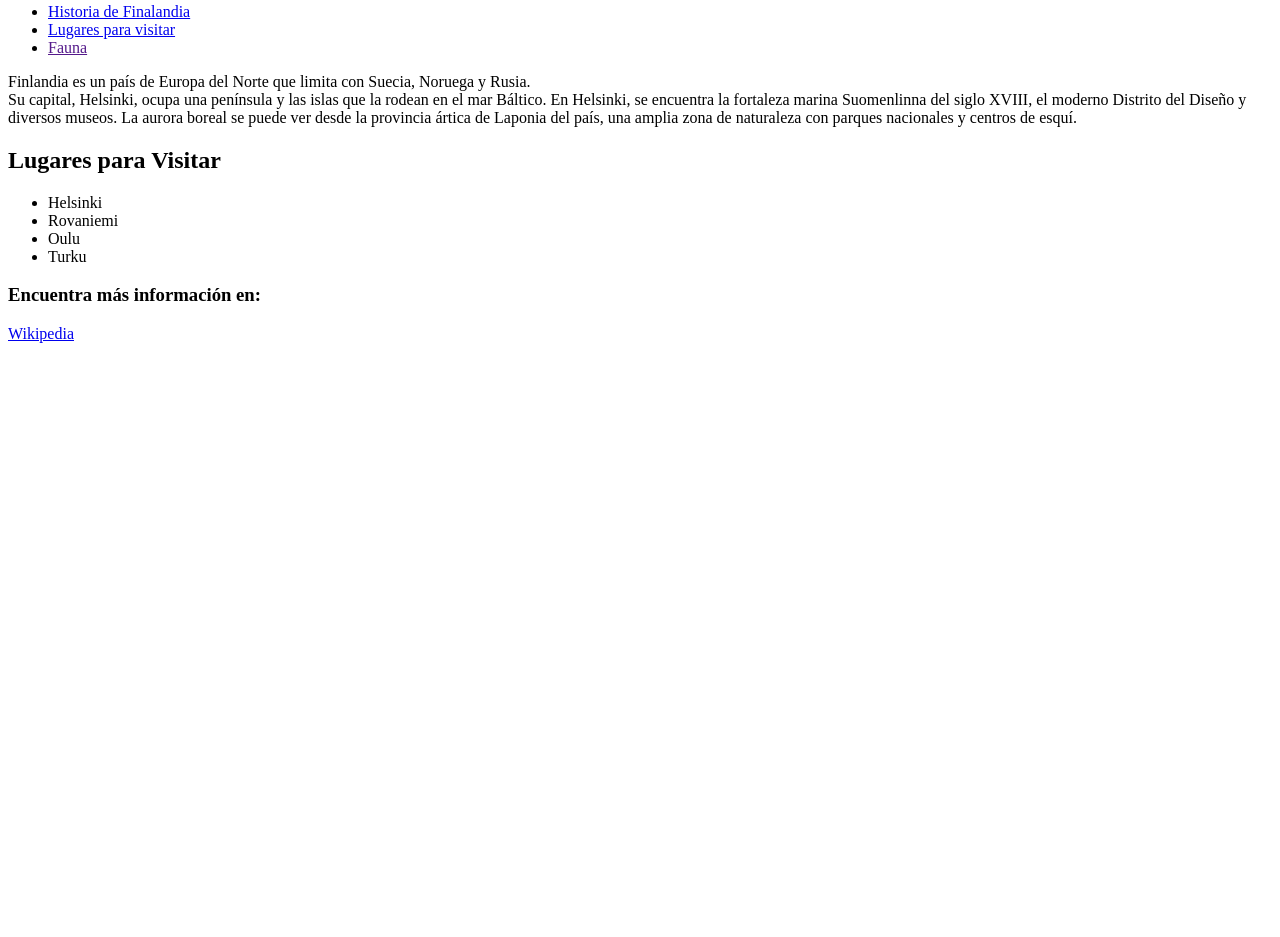
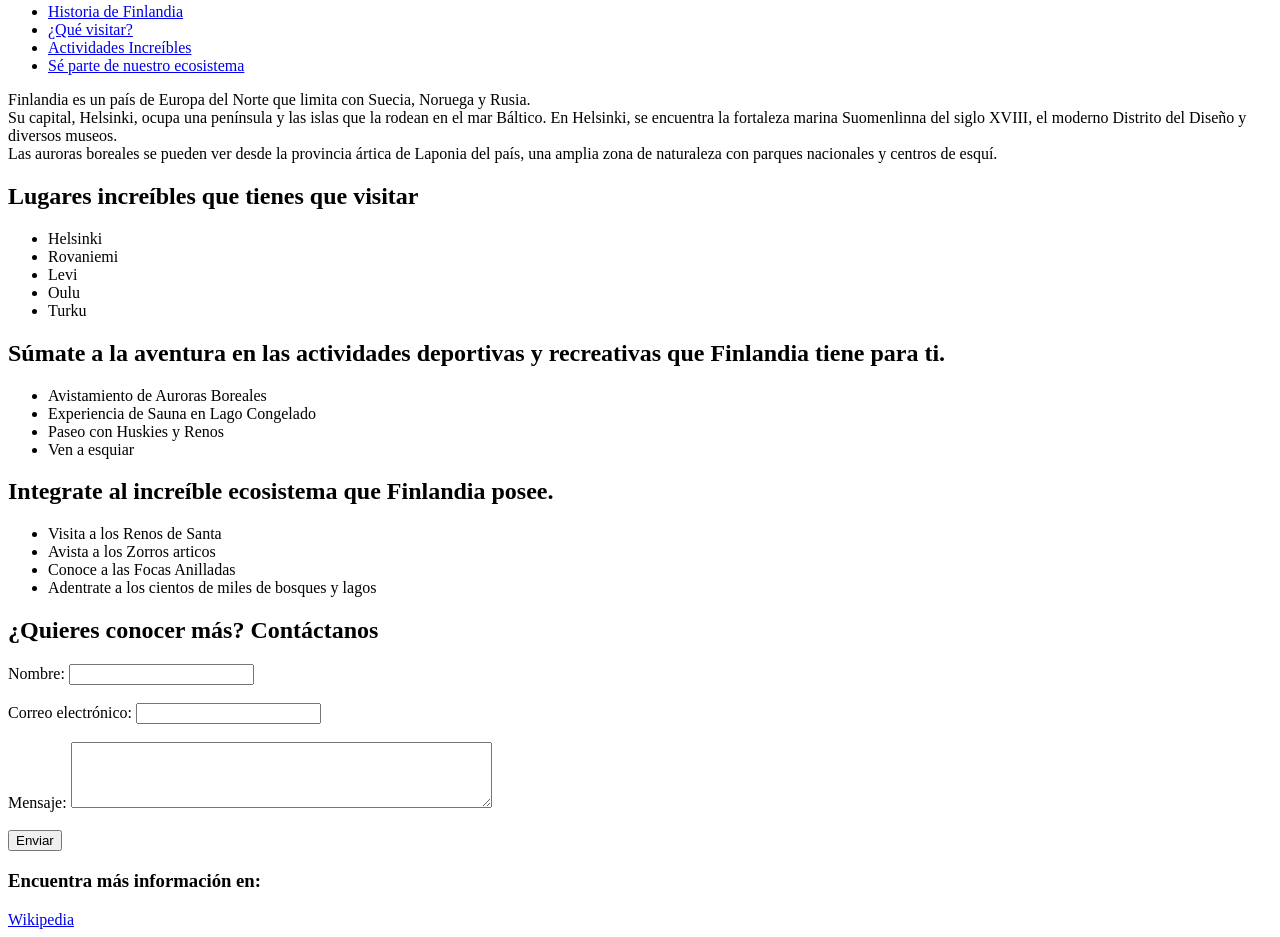
Before and after one commit to car-tucho/PrimerPagina, a plain HTML site: page index.html in a window 1280 px wide. Shown: the part 397-1334 px from the top of the page. Before the commit the page ends 800 px from the top, so only its background shows below. Drawn offline with Linux system fonts and the light colour scheme.

Commit message:
Avance de mi página

```diff
--- a/index.html
+++ b/index.html
@@ -8,38 +8,77 @@
 <!--AQUI COMIENZA MI PÁGINA-->
 <body>
     <header>
-        <h1>País:Finlandia</h1>
-        <img src="https://cdn.businessinsider.es/sites/navi.axelspringer.es/public/media/image/2019/04/finlandia-pais-feliz-mundo.jpg?tf=1200x" alt="Imagen de paisaje de Finalndia"
+        <h1>País: Finlandia</h1>
+        <img src="https://cdn.businessinsider.es/sites/navi.axelspringer.es/public/media/image/2019/04/finlandia-pais-feliz-mundo.jpg?tf=1200x"     alt="Imagen de paisaje de Finlandia" />
         <nav>
             <ul>
-            <li><a href="#historia">Historia de Finalandia</a></li>
-            <li><a href="#lugares">Lugares para visitar</a></li>
-            <li><a href="">Fauna</a></li>
+                <li><a href="#historia">Historia de Finlandia</a></li>
+                <li><a href="#lugares">¿Qué visitar?</a></li>
+                <li><a href="#actividades">Actividades Increíbles</a></li>
+                <li><a href="florafauna">Sé parte de nuestro ecosistema</a></li>
             </ul>
         </nav>
+    </header>
     <main>
         <section id="historia">
             <p>
-            Finlandia es un país de Europa del Norte que limita con Suecia, Noruega y Rusia. <br> Su capital, Helsinki, ocupa una península y las islas que la rodean en el mar Báltico. En Helsinki, se encuentra la fortaleza marina Suomenlinna del siglo XVIII, el moderno Distrito del Diseño y diversos museos. La aurora boreal se puede ver desde la provincia ártica de Laponia del país, una amplia zona de naturaleza con parques nacionales y centros de esquí.
+                Finlandia es un país de Europa del Norte que limita con Suecia, Noruega y Rusia. <br>
+                Su capital, Helsinki, ocupa una península y las islas que la rodean en el mar Báltico. En Helsinki, se encuentra la fortaleza marina Suomenlinna del siglo XVIII, el moderno Distrito del Diseño y diversos museos. <br>
+                Las auroras boreales se pueden ver desde la provincia ártica de Laponia del país, una amplia zona de naturaleza con parques nacionales y centros de esquí.
             </p>
         </section>
         <!--AQUI ENLISTO LUGARES BONITOS-->
         <section id="lugares">
-        <h2>Lugares para Visitar</h2>
+            <h2>Lugares increíbles que tienes que visitar</h2>
             <ul>
                 <li>Helsinki</li>
                 <li>Rovaniemi</li>
+                <li>Levi</li>
                 <li>Oulu</li>
                 <li>Turku</li>
             </ul>
-    </header>
+        </section>
+
+        <section id= "actividades">
+            <h2>Súmate a la aventura en las actividades deportivas y recreativas que Finlandia tiene para ti.</h2>
+            <ul>
+                <li>Avistamiento de Auroras Boreales</li>
+                <li>Experiencia de Sauna en Lago Congelado</li>
+                <li>Paseo con Huskies y Renos</li>
+                <li>Ven a esquiar</li>
+            </ul>
+        </section>
+
+        <section id="florafauna">
+            <h2>Integrate al increíble ecosistema que Finlandia posee.</h2>
+            <ul>
+                <li>Visita a los Renos de Santa</li>
+                <li>Avista a los Zorros articos</li>
+                <li>Conoce a las Focas Anilladas</li>
+                <li>Adentrate a los cientos de miles de bosques y lagos</li>
+            </ul>
+        </section>
+
+        <section id="contacto">
+            <h2>¿Quieres conocer más? Contáctanos</h2>
+            <form action="#" method="post">
+                <label for="nombre">Nombre:</label>
+                <input type="text" id="nombre" name="nombre" required><br><br>
+
+                <label for="email">Correo electrónico:</label>
+                <input type="email" id="email" name="email" required><br><br>
+
+                <label for="mensaje">Mensaje:</label>
+                <textarea id="mensaje" name="mensaje" rows="4" cols="50"></textarea><br><br>
+
+                <input type="submit" value="Enviar">
+            </form>
         </section>
     </main>
     <!--Pie de página-->
     <footer>
         <h3>Encuentra más información en:</h3>
-    <a href="https://es.wikipedia.org/wiki/Finlandia"
-    target="_blank">Wikipedia</a>
+        <a href="https://es.wikipedia.org/wiki/Finlandia" target="_blank">Wikipedia</a>
     </footer>
-
+</body>
 </html>
```
Lines whose indentation alone changed are shown as unchanged.
